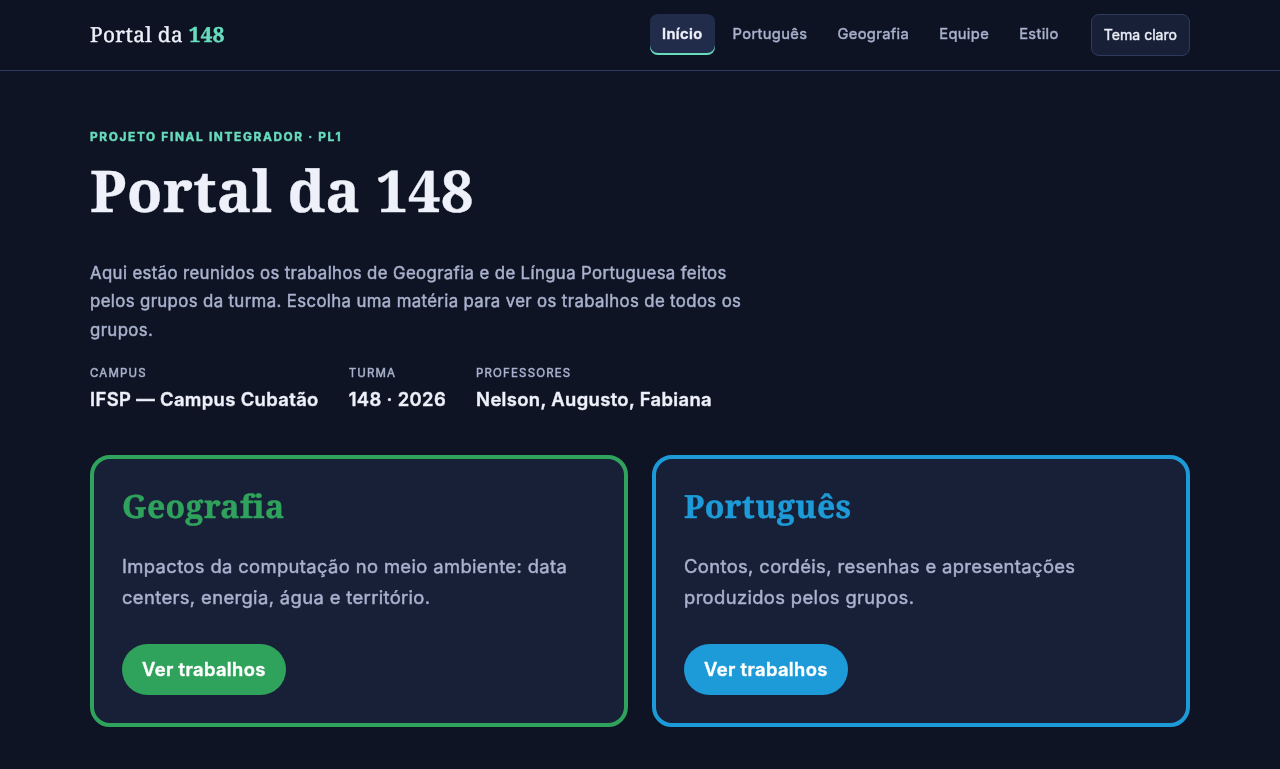
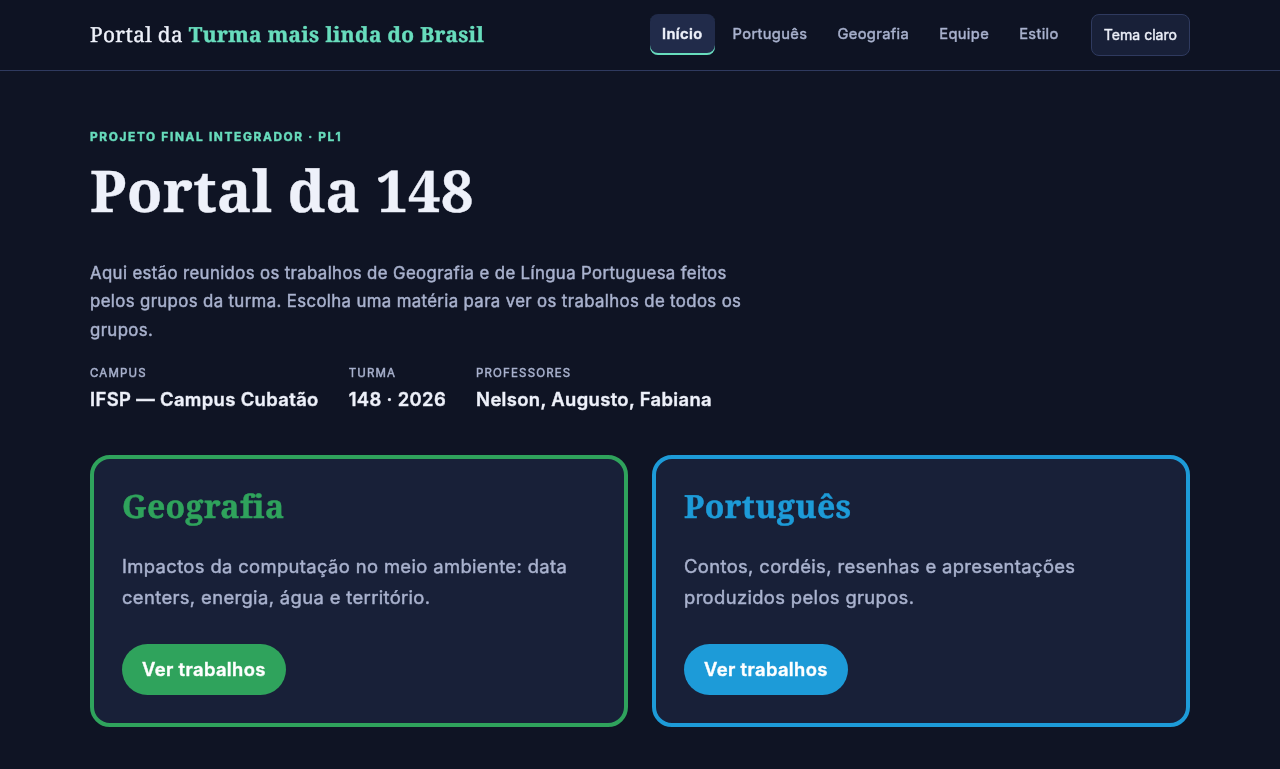
Before and after one commit to viniciusfsluz-tech/portal-148, a plain HTML site: page index.html in a window 1280 px wide. Shown: the top 769 px of the page. Drawn offline with Linux system fonts and the light colour scheme.

Commit message:
Update site title in index.html
mudei o titulo do body

```diff
--- a/index.html
+++ b/index.html
@@ -16,7 +16,7 @@
 <body data-page="inicio" id="topo">
   <a class="skip-link" href="#conteudo">Pular para o conteúdo</a>
   <header class="site-header">
-    <a class="marca" href="index.html">Portal da <strong>148</strong></a>
+    <a class="marca" href="index.html">Portal da <strong>Turma mais linda do Brasil</strong></a>
     <button id="menu-toggle" class="menu-toggle" type="button" aria-expanded="false" aria-controls="menu-principal" aria-label="Abrir menu">☰</button>
     <nav id="menu-principal" class="menu" aria-label="Menu principal"></nav>
     <button id="theme-toggle" class="botao-tema" type="button" aria-pressed="false">Tema claro</button>
```
